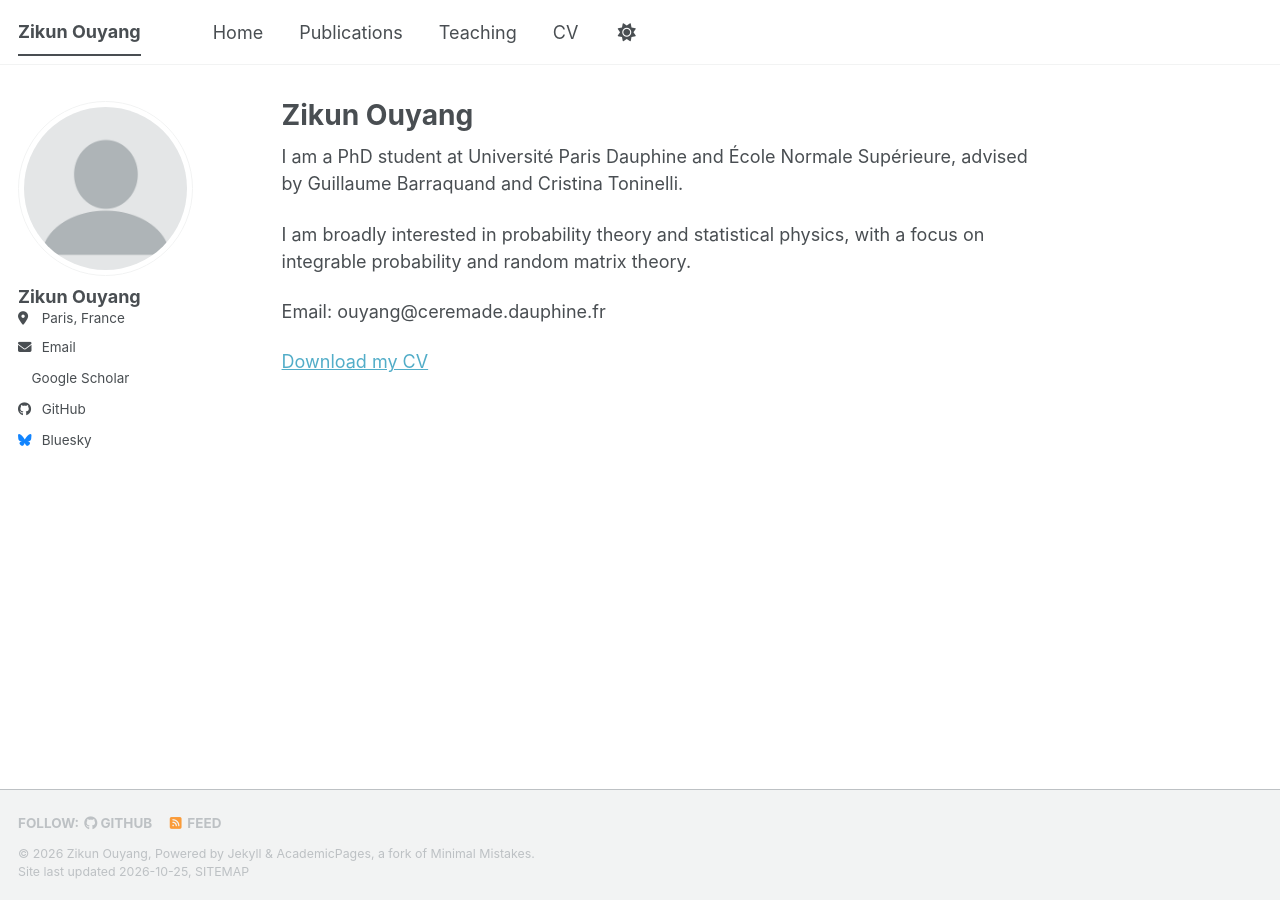
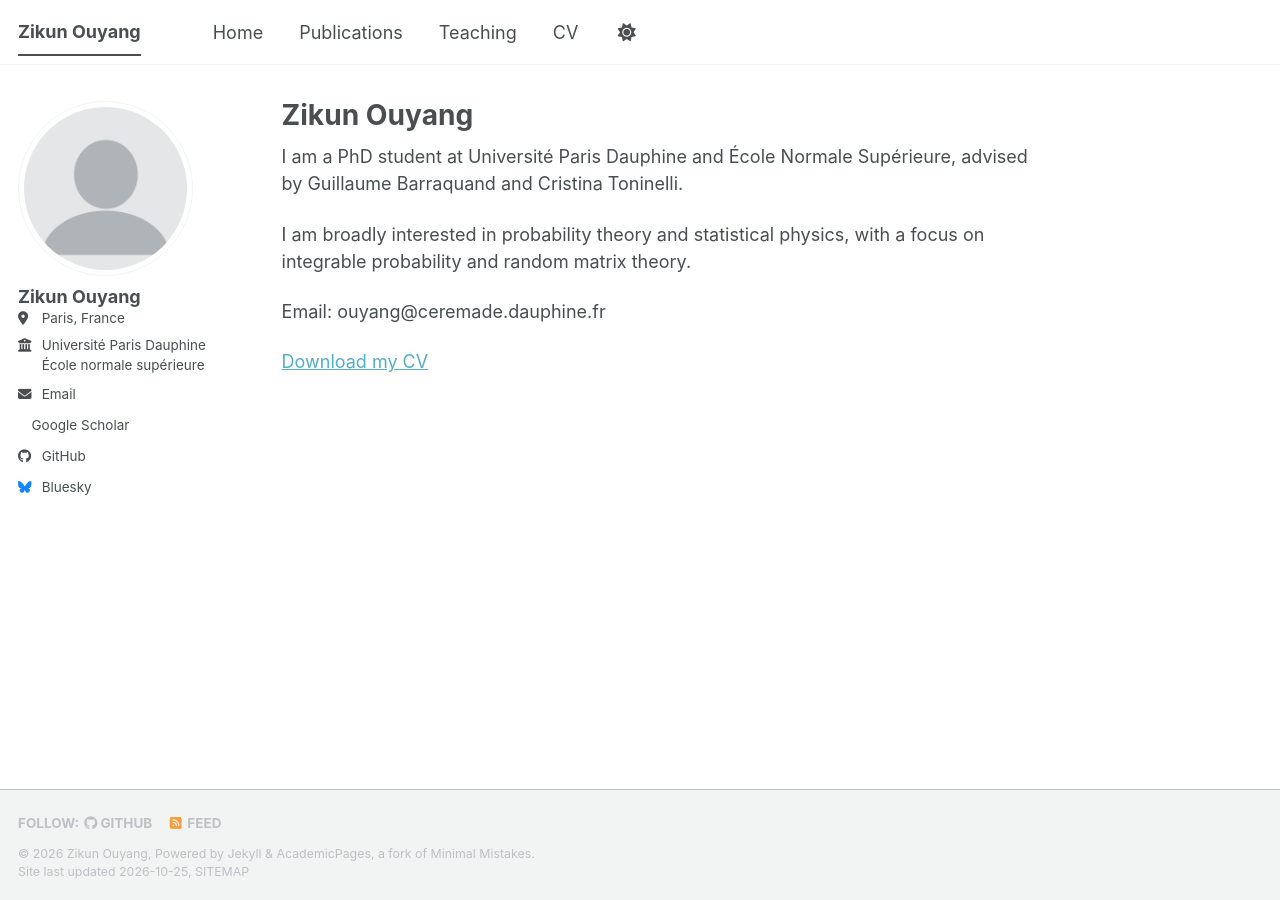
Before and after one commit to ZikunOuyang/zikunouyang.github.io, a Jekyll site: the page built from _pages/about.md, in a window 1280 px wide. Built offline with Jekyll 4.4.1, drawn with Linux system fonts in a browser that asks for light colours; a style sheet for code colours, icons or effects is not loaded.

Commit message:
Update _config.yml

```diff
--- a/_config.yml
+++ b/_config.yml
@@ -28,7 +28,7 @@ author:
   pronouns         : # example: "she/her"
   bio              : #"Short biography for the left-hand sidebar"
   location         : "Paris, France"
-  employer         : #"<span style='display: inline-block; vertical-align: top; max-width: calc(100% - 2em); white-space: normal;'>Université Paris Dauphine<br>École normale supérieure</span>"
+  employer         : "<span style='display: inline-block; vertical-align: top; max-width: calc(100% - 2em); white-space: normal;'>Université Paris Dauphine<br>École normale supérieure</span>"
   uri              : # URL
   email            : "ouyang@ceremade.dauphine.fr"
 
```
